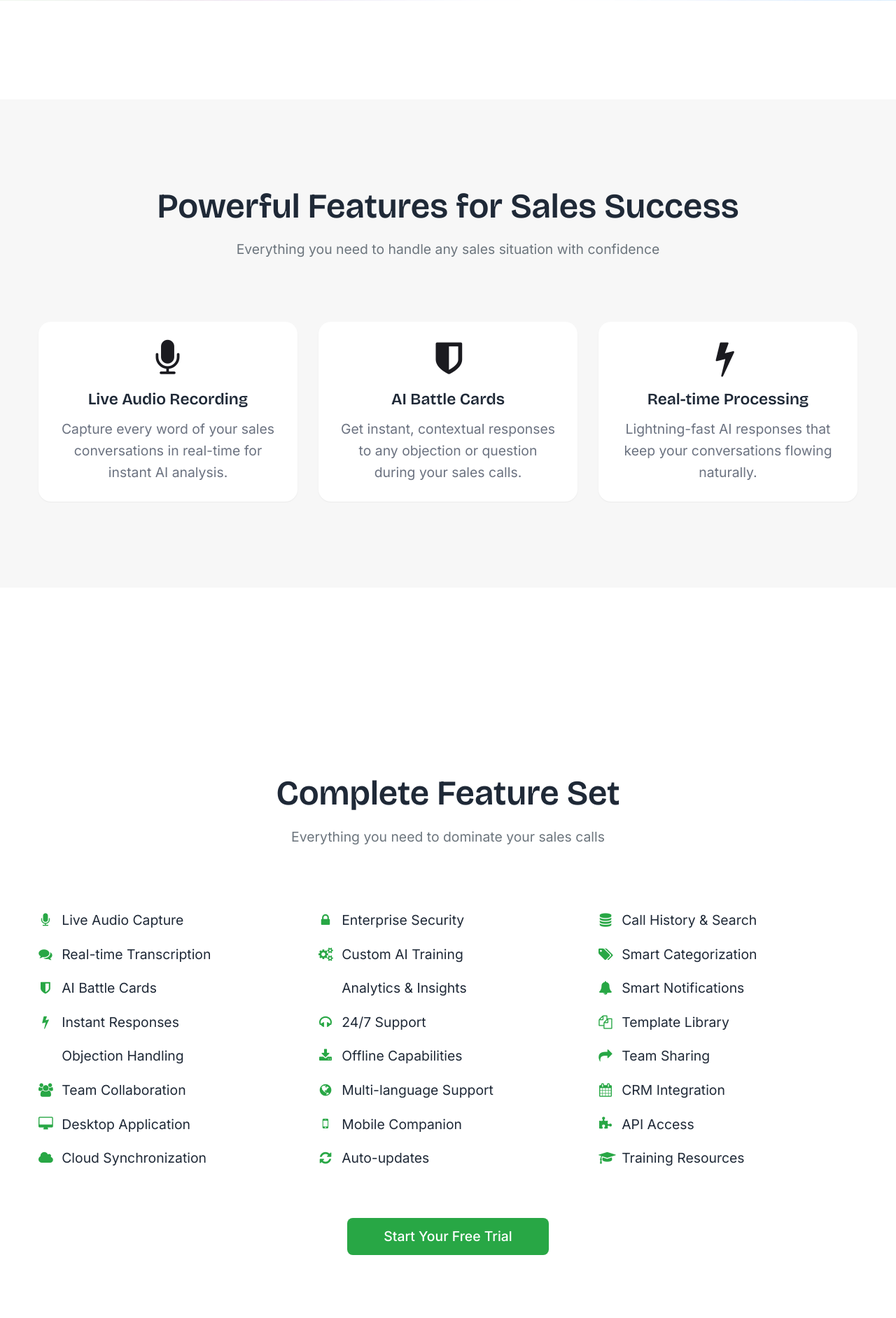
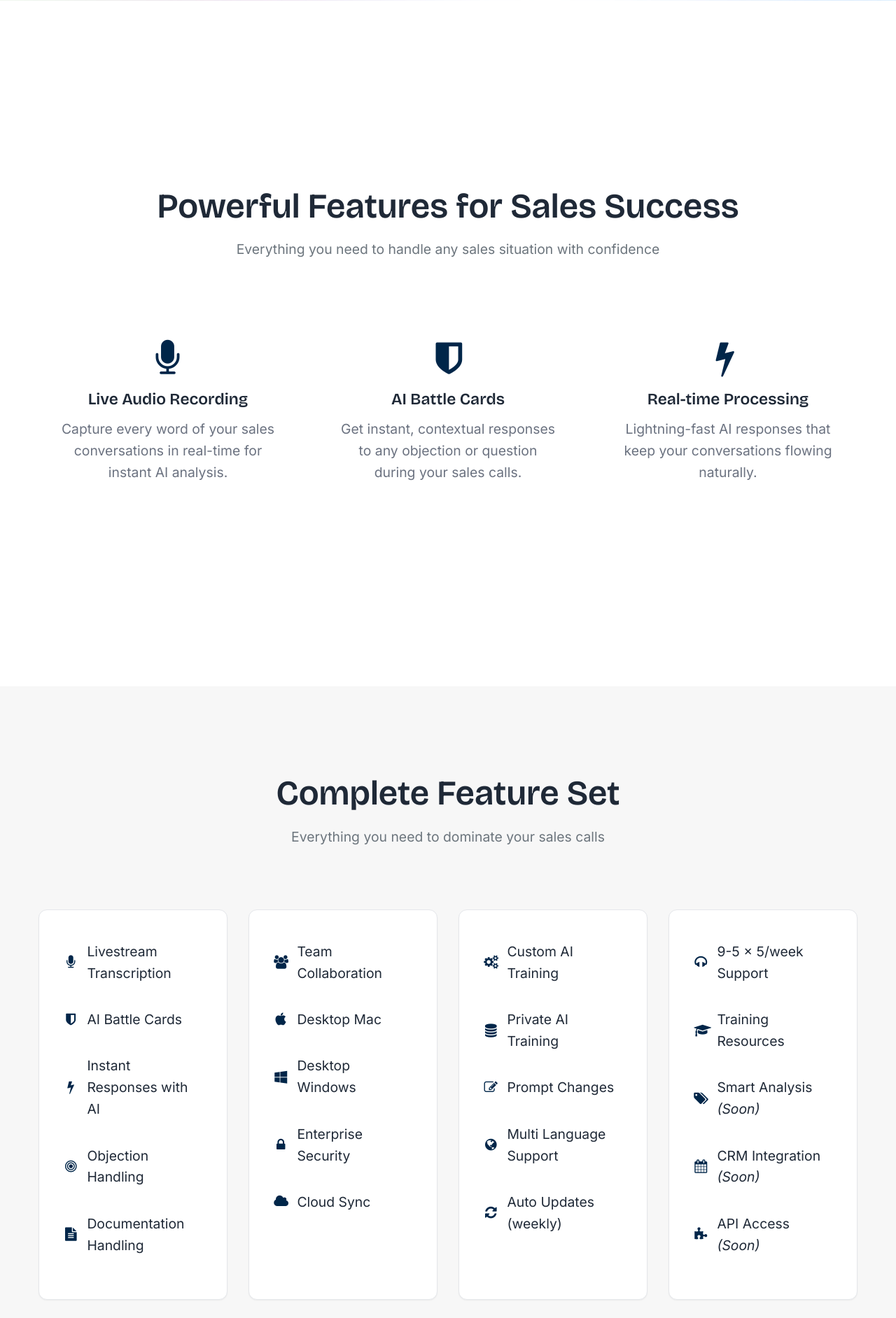
Before and after one commit to FreddyJD/closed-server, a Node server app: template views/index.hbs in a window 1280 px wide. Shown: the part 869-2753 px from the top of the page at 70% size. Run offline with Node 20, Linux system fonts and the light colour scheme; the template is opened without the code that fills it, so the values that code supplies are empty; some libraries are stand-ins or nearby versions.

Commit message:
simplify

```diff
--- a/public/css/style.css
+++ b/public/css/style.css
@@ -6,7 +6,7 @@
 }
 
 :root {
-    --primary-color: #1B1B20;
+    --primary-color: #002649;
     --secondary-color: #252530;
     --accent-color: #2F2F3A;
     --light-green: #F0F0F5;
@@ -209,7 +209,6 @@ p {
 /* Navbar on marketing pages with hero - more transparent */
 .marketing-page .navbar {
     background: rgb(255 255 255 / 82%) !important;
-    border: 2px solid rgb(0 72 139);
     backdrop-filter: blur(2px);
     -webkit-backdrop-filter: blur(20px);
 }
@@ -439,7 +438,6 @@ section {
 
 /* Feature Section */
 .feature-section {
-    background-color: var(--light-gray);
     padding: 7rem 0;
     width: 100%;
     margin-top: 8rem;
@@ -448,7 +446,7 @@ section {
 
 /* Full Feature Section */
 .full-feature-section {
-    background-color: var(--white);
+    background-color: var(--light-gray);
     padding: 7rem 0;
     width: 100%;
     margin-top: 8rem;
@@ -511,12 +509,25 @@ section {
     font-size: var(--base-font-size);
 }
 
+/* Feature Block */
+.feature-block {
+    background: var(--white);
+    border-radius: var(--radius-lg);
+    padding: var(--space-xl);
+    box-shadow: var(--shadow-sm);
+    border: 1px solid var(--border-gray);
+    height: 100%;
+}
+
 /* Feature Items */
 .feature-item {
     display: flex;
     align-items: center;
     font-size: var(--base-font-size);
     color: var(--text-dark);
+    justify-content: flex-start;
+    text-align: left;
+    padding: 0.5rem 0;
 }
 
 .feature-item .fa {
@@ -524,6 +535,7 @@ section {
     margin-right: 0.75rem;
     color: var(--primary-color);
     flex-shrink: 0;
+    text-align: center;
 }
 
 /* ===== PRICING CARDS ===== */
--- a/views/index.hbs
+++ b/views/index.hbs
@@ -57,9 +57,9 @@
 
         <div class="row g-4">
             <div class="col-md-4">
-                <div class="card h-100 border-0 shadow-sm">
+                <div class="h-100 border-0">
                     <div class="card-body text-center p-4">
-                        <div class="text-success mb-3">
+                        <div class=" mb-3">
                             <i class="fa fa-microphone fa-3x"></i>
                         </div>
                         <h5 class="card-title">Live Audio Recording</h5>
@@ -70,9 +70,9 @@
             </div>
 
             <div class="col-md-4">
-                <div class="card h-100 border-0 shadow-sm">
+                <div class="h-100 border-0">
                     <div class="card-body text-center p-4">
-                        <div class="text-success mb-3">
+                        <div class=" mb-3">
                             <i class="fa fa-shield fa-3x"></i>
                         </div>
                         <h5 class="card-title">AI Battle Cards</h5>
@@ -83,9 +83,9 @@
             </div>
 
             <div class="col-md-4">
-                <div class="card h-100 border-0 shadow-sm">
+                <div class="h-100 border-0">
                     <div class="card-body text-center p-4">
-                        <div class="text-success mb-3">
+                        <div class=" mb-3">
                             <i class="fa fa-bolt fa-3x"></i>
                         </div>
                         <h5 class="card-title">Real-time Processing</h5>
@@ -97,7 +97,6 @@
         </div>
     </div>
 </section>
-
 <!-- Full Feature List -->
 <section class="full-feature-section">
     <div class="container">
@@ -106,124 +105,103 @@
             <p class="text-muted">Everything you need to dominate your sales calls</p>
         </div>
 
-        <div class="row">
-            <div class="col-md-4">
+        <div class="row justify-content-center">
+            <div class="col-md-3 text-center mb-4">
+                <div class="feature-block">
                     <div class="feature-item mb-3">
-                    <i class="fa fa-microphone text-success me-2"></i>
-                    <span>Live Audio Capture</span>
+                        <i class="fa fa-microphone me-2"></i>
+                        <span>Livestream Transcription </span>
                     </div>
                     <div class="feature-item mb-3">
-                    <i class="fa fa-comments text-success me-2"></i>
-                    <span>Real-time Transcription</span>
-                </div>
-                <div class="feature-item mb-3">
-                    <i class="fa fa-shield text-success me-2"></i>
+                        <i class="fa fa-shield me-2"></i>
                         <span>AI Battle Cards</span>
                     </div>
                     <div class="feature-item mb-3">
-                    <i class="fa fa-bolt text-success me-2"></i>
-                    <span>Instant Responses</span>
+                        <i class="fa fa-bolt me-2"></i>
+                        <span>Instant Responses with AI</span>
                     </div>
                     <div class="feature-item mb-3">
-                    <i class="fa fa-target text-success me-2"></i>
+                        <i class="fa fa-bullseye me-2"></i>
                         <span>Objection Handling</span>
                     </div>
                     <div class="feature-item mb-3">
-                    <i class="fa fa-users text-success me-2"></i>
+                        <i class="fa fa-file-text me-2"></i>
+                        <span>Documentation Handling</span>
+                    </div>
+                </div>
+            </div>
+            <div class="col-md-3 text-center mb-4">
+                <div class="feature-block">
+                    <div class="feature-item mb-3">
+                        <i class="fa fa-users me-2"></i>
                         <span>Team Collaboration</span>
                     </div>
                     <div class="feature-item mb-3">
-                    <i class="fa fa-desktop text-success me-2"></i>
-                    <span>Desktop Application</span>
+                        <i class="fa fa-apple me-2"></i>
+                        <span>Desktop Mac</span>
                     </div>
                     <div class="feature-item mb-3">
-                    <i class="fa fa-cloud text-success me-2"></i>
-                    <span>Cloud Synchronization</span>
+                        <i class="fa fa-windows me-2"></i>
+                        <span>Desktop Windows</span>
                     </div>
-            </div>
-            <div class="col-md-4">
                     <div class="feature-item mb-3">
-                    <i class="fa fa-lock text-success me-2"></i>
+                        <i class="fa fa-lock me-2"></i>
                         <span>Enterprise Security</span>
                     </div>
                     <div class="feature-item mb-3">
-                    <i class="fa fa-cogs text-success me-2"></i>
+                        <i class="fa fa-cloud me-2"></i>
+                        <span>Cloud Sync</span>
+                    </div>
+                </div>
+            </div>
+            <div class="col-md-3 text-center mb-4">
+                <div class="feature-block">
+                    <div class="feature-item mb-3">
+                        <i class="fa fa-cogs me-2"></i>
                         <span>Custom AI Training</span>
                     </div>
                     <div class="feature-item mb-3">
-                    <i class="fa fa-chart-line text-success me-2"></i>
-                    <span>Analytics & Insights</span>
+                        <i class="fa fa-database me-2"></i>
+                        <span>Private AI Training</span>
                     </div>
                     <div class="feature-item mb-3">
-                    <i class="fa fa-headphones text-success me-2"></i>
-                    <span>24/7 Support</span>
+                        <i class="fa fa-edit me-2"></i>
+                        <span>Prompt Changes</span>
                     </div>
                     <div class="feature-item mb-3">
-                    <i class="fa fa-download text-success me-2"></i>
-                    <span>Offline Capabilities</span>
+                        <i class="fa fa-globe me-2"></i>
+                        <span>Multi Language Support</span>
                     </div>
                     <div class="feature-item mb-3">
-                    <i class="fa fa-globe text-success me-2"></i>
-                    <span>Multi-language Support</span>
-                </div>
-                <div class="feature-item mb-3">
-                    <i class="fa fa-mobile text-success me-2"></i>
-                    <span>Mobile Companion</span>
-                </div>
-                <div class="feature-item mb-3">
-                    <i class="fa fa-refresh text-success me-2"></i>
-                    <span>Auto-updates</span>
-                </div>
-            </div>
-            <div class="col-md-4">
-                <div class="feature-item mb-3">
-                    <i class="fa fa-database text-success me-2"></i>
-                    <span>Call History & Search</span>
-                </div>
-                <div class="feature-item mb-3">
-                    <i class="fa fa-tags text-success me-2"></i>
-                    <span>Smart Categorization</span>
-                </div>
-                <div class="feature-item mb-3">
-                    <i class="fa fa-bell text-success me-2"></i>
-                    <span>Smart Notifications</span>
-                </div>
-                <div class="feature-item mb-3">
-                    <i class="fa fa-copy text-success me-2"></i>
-                    <span>Template Library</span>
-                </div>
-                <div class="feature-item mb-3">
-                    <i class="fa fa-share text-success me-2"></i>
-                    <span>Team Sharing</span>
-                </div>
-                <div class="feature-item mb-3">
-                    <i class="fa fa-calendar text-success me-2"></i>
-                    <span>CRM Integration</span>
-                </div>
-                <div class="feature-item mb-3">
-                    <i class="fa fa-puzzle-piece text-success me-2"></i>
-                    <span>API Access</span>
-                </div>
-                <div class="feature-item mb-3">
-                    <i class="fa fa-graduation-cap text-success me-2"></i>
-                    <span>Training Resources</span>
+                        <i class="fa fa-refresh me-2"></i>
+                        <span>Auto Updates (weekly)</span>
                     </div>
                 </div>
             </div>
-
-        <div class="text-center mt-5">
-            <a href="/" class="btn btn-success btn-lg px-5">Start Your Free Trial</a>
+            <div class="col-md-3 text-center mb-4">
+                <div class="feature-block">
+                    <div class="feature-item mb-3">
+                        <i class="fa fa-headphones me-2"></i>
+                        <span>9-5 x 5/week Support</span>
+                    </div>
+                    <div class="feature-item mb-3">
+                        <i class="fa fa-graduation-cap me-2"></i>
+                        <span>Training Resources</span>
+                    </div>
+                    <div class="feature-item mb-3">
+                        <i class="fa fa-tags me-2"></i>
+                        <span>Smart Analysis <em>(Soon)</em></span>
+                    </div>
+                    <div class="feature-item mb-3">
+                        <i class="fa fa-calendar me-2"></i>
+                        <span>CRM Integration <em>(Soon)</em></span>
+                    </div>
+                    <div class="feature-item mb-3">
+                        <i class="fa fa-puzzle-piece me-2"></i>
+                        <span>API Access <em>(Soon)</em></span>
+                    </div>
+                </div>
+            </div>
         </div>
     </div>
 </section>
-
-{{#unless user}}
-<section class="cta-section">
-    <div class="container">
-        <div class="text-center">
-            <h3>Ready to improve your sales calls?</h3>
-            <a href="/login" class="btn btn-success btn-lg">Start Your Free Trial</a>
-        </div>
-    </div>
-</section>
-{{/unless}}
```
Also changed, not shown: public/images/hero.png. Lines whose indentation alone changed are shown as unchanged.
